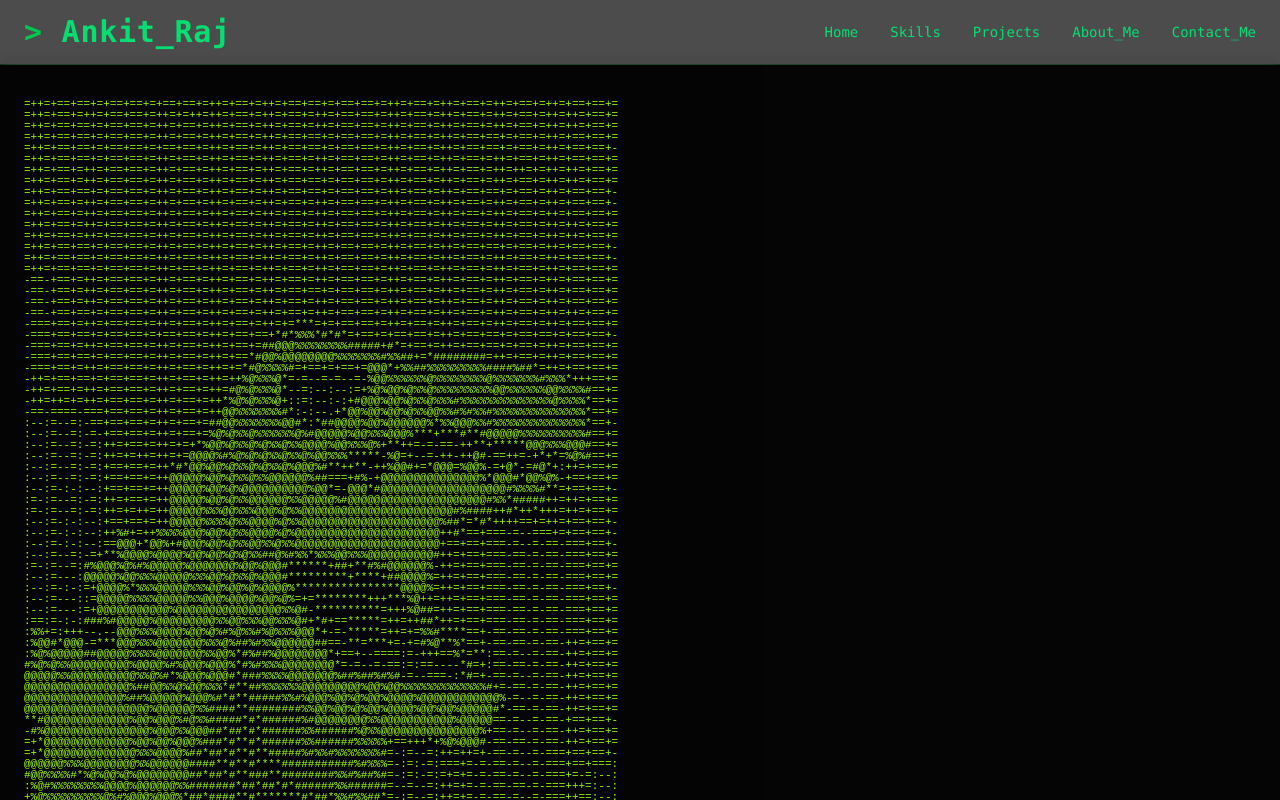
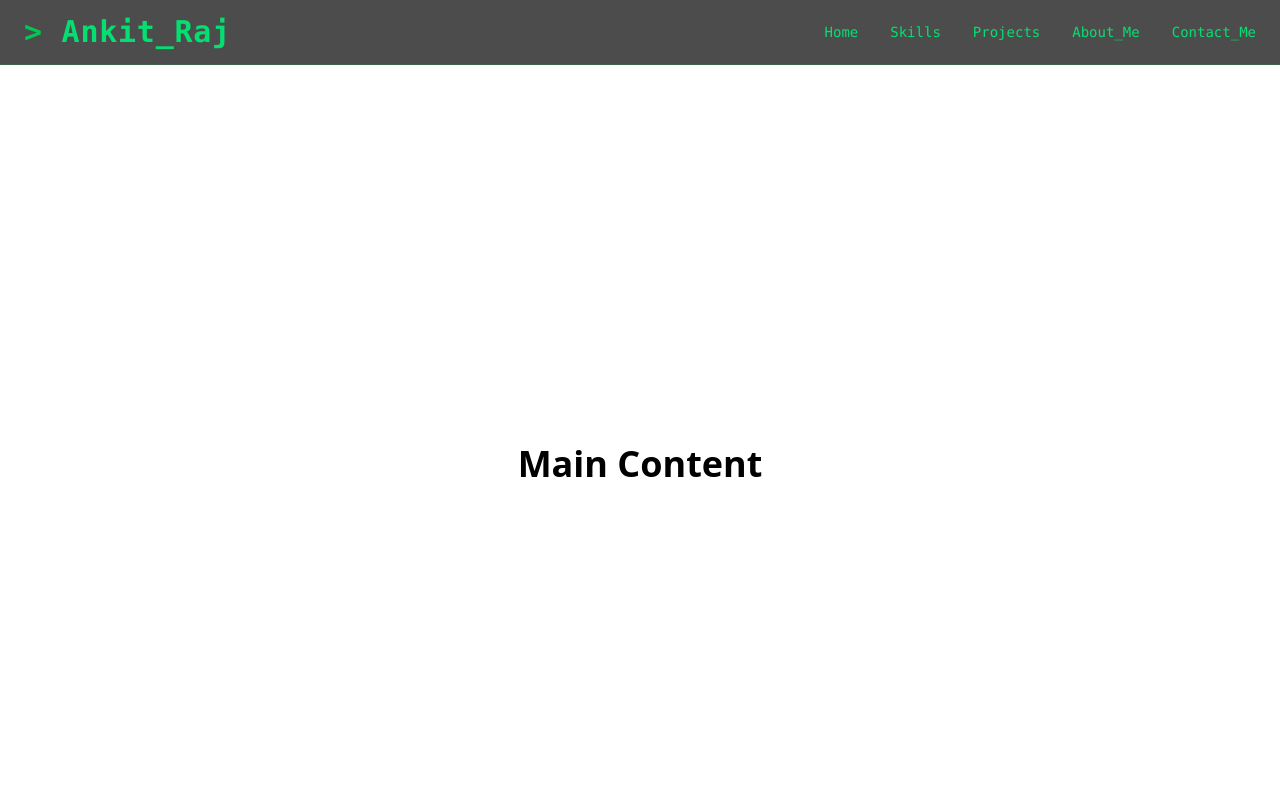
Before and after one commit to ankitRaj10022/ankit_raj_PORTFOLIO, a Next.js app: page / in a window 1280 px wide. Shown: the top 800 px of the page. Built offline with nearby package versions, Linux system fonts and the light colour scheme.

Commit message:
auto-sync

```diff
--- a/app/loding.tsx
+++ b/app/loding.tsx
@@ -1,4 +1,4 @@
-import Loader from "@/componets/Loader";
+import Loader from "@/componets/loader";
 
 export default function Loading() {
   return (
--- a/app/page.tsx
+++ b/app/page.tsx
@@ -9,7 +9,7 @@ export default function HomePage() {
 
   return (
     <>
-      {loading && <Loader onComplete={() => setLoading(false)} />}
+      {/* {loading && <Loader onComplete={() => setLoading(false)} />} */}
 
       <Header/>
         <main className="min-h-screen flex items-center justify-center">
```
